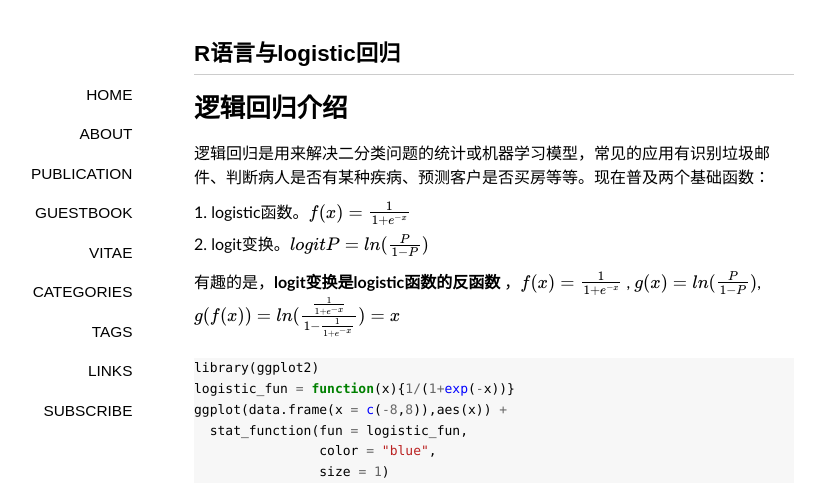
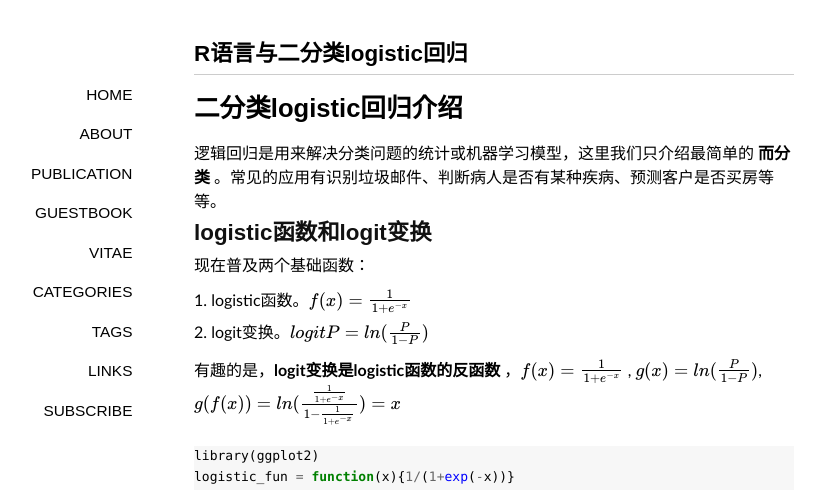
Before and after one commit to lixinyao/jekyll_blog, a Jekyll site: the page built from _posts/2016-06-14-logistic-regression.md, in a window 1280 px wide. Shown: the top 490 px of the page, without its empty margins (146-967 px from the left). Built offline with Jekyll 4.4.1, drawn with Linux system fonts in a browser that asks for light colours; nearby versions of some CDN libraries; some web fonts are replaced; formulas are drawn with MathJax 3; comment, search, counter and statistics services are not loaded; some of the changed text lies outside the part shown.

Commit message:
添加极大似然函数

```diff
--- a/_posts/2016-06-14-logistic-regression.md
+++ b/_posts/2016-06-14-logistic-regression.md
@@ -1,6 +1,6 @@
 ---
 layout: post
-title: R语言与logistic回归
+title: R语言与二分类logistic回归
 categories: [R]
 tags:
 - R
@@ -10,9 +10,13 @@
 - 统计
 ---
 
-# 逻辑回归介绍
+# 二分类logistic回归介绍
 
-逻辑回归是用来解决二分类问题的统计或机器学习模型，常见的应用有识别垃圾邮件、判断病人是否有某种疾病、预测客户是否买房等等。现在普及两个基础函数：
+逻辑回归是用来解决分类问题的统计或机器学习模型，这里我们只介绍最简单的 **而分类** 。常见的应用有识别垃圾邮件、判断病人是否有某种疾病、预测客户是否买房等等。
+
+## logistic函数和logit变换
+
+现在普及两个基础函数：
 
 1. logistic函数。$f(x)=\frac{1}{1+e^{-x}}$
 2. logit变换。$logit P=ln(\frac{P}{1-P})$
@@ -32,5 +36,12 @@
 
 ![](https://raw.githubusercontent.com/lixinyao/lixinyao.github.io/master/pictures/2016/logistic_fun.png)
 
+## 二分类logistic回归详解
 
 比如要解决二分类问题，我们最先想到的是建立个线性回归方程 $y_{i}=\beta_{0}+\beta_{1}x_{1}+\beta_{2}x_{2}+...+\beta_{n}x_{n}$ 。但是这个回归方程 $y_{i}$ 的取值范围不受约束，而 $y_{i}$在分类问题中应该只有 **1** 和 **0** 两个取值，自然想到将它代入logistic函数，得 $f(y_{i})=\frac{1}{1+e^{-y_{i}}}$ ，$f(y_{i})$ 取值在0～1之间。
+
+这样的话，我们的 **logistic回归方程** 就是 y_{i}=\frac{1}{1+e^{-(x_{0}+x_{1}+...+x_{n})}} 。
+
+有了回归方程后就可以用 **极大似然估计进行参数估计** 。假设有n个独立的训练样本，$(x_{1},y_{1}),(x_{2},y_{2})...(x_{n},y_{n})$ , $y\in (0,1)$ 。设 $p_{i}=P(y_{i}=1|x_{i})$ 是 $y_{i}=1$ 的概率，那么 $y_{i}=0$ 的概率就是 $1-p_{i}$ 。任意一个观测值 $(x_{i},y_{i})$ 出现的概率是 $P(x_{i},y_{i})=p_{i}^{y_{i}}(1-p_{i})^{1-y_{i}}}$ 。容易构造 **似然函数** $L(w)=\prod_{i=1}^{m}P(x_{i},y_{i})$ 。取对数即得到 **对数似然函数** $lnL(w)=\sum_{i=1}^{m}[y_{i}lnp_{i}+(1-y_{i})ln(1-p_{i})]$
+
+接下来的问题就是最大化似然函数来求解参数。这里就要用到一些经典的 **数值优化算法**
```
